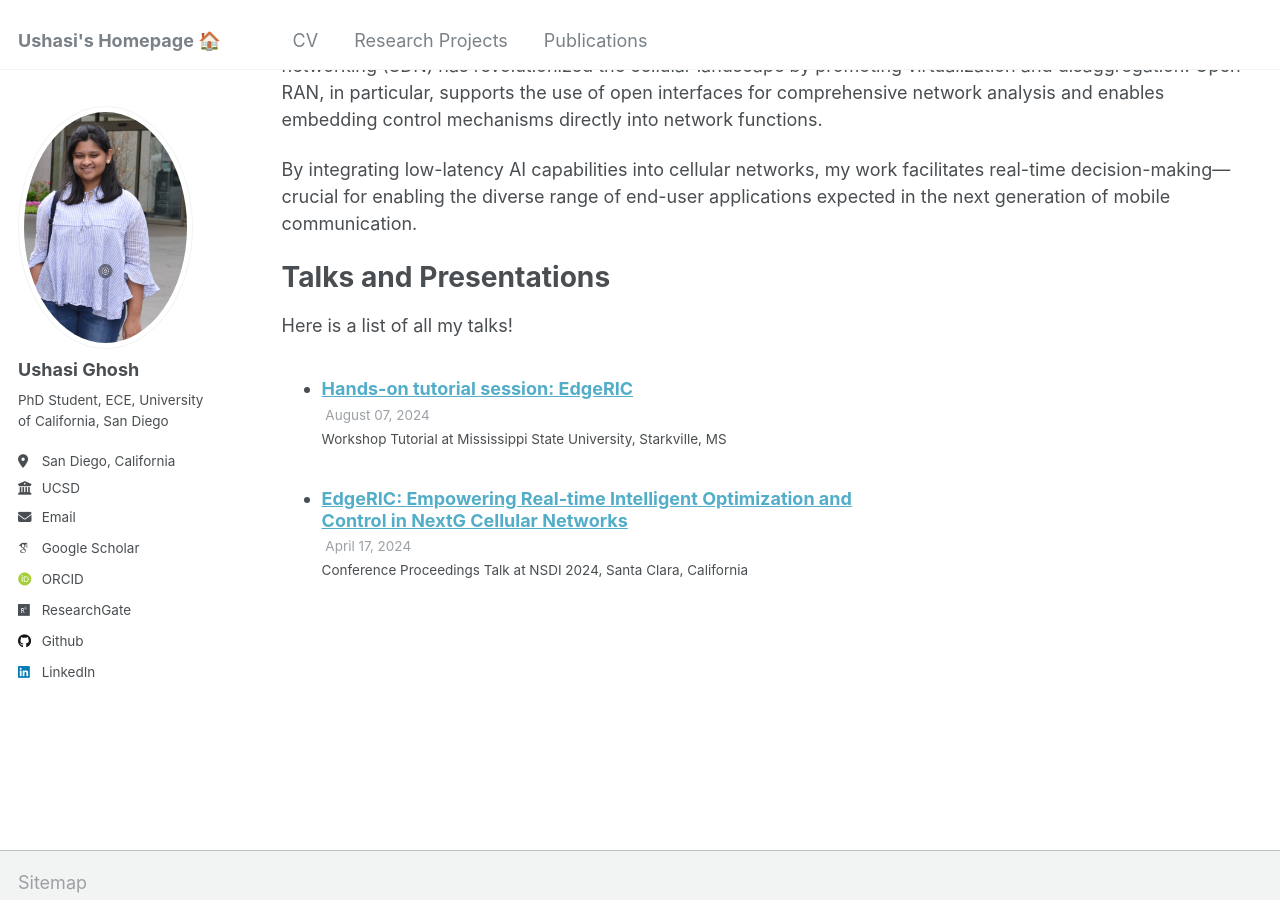
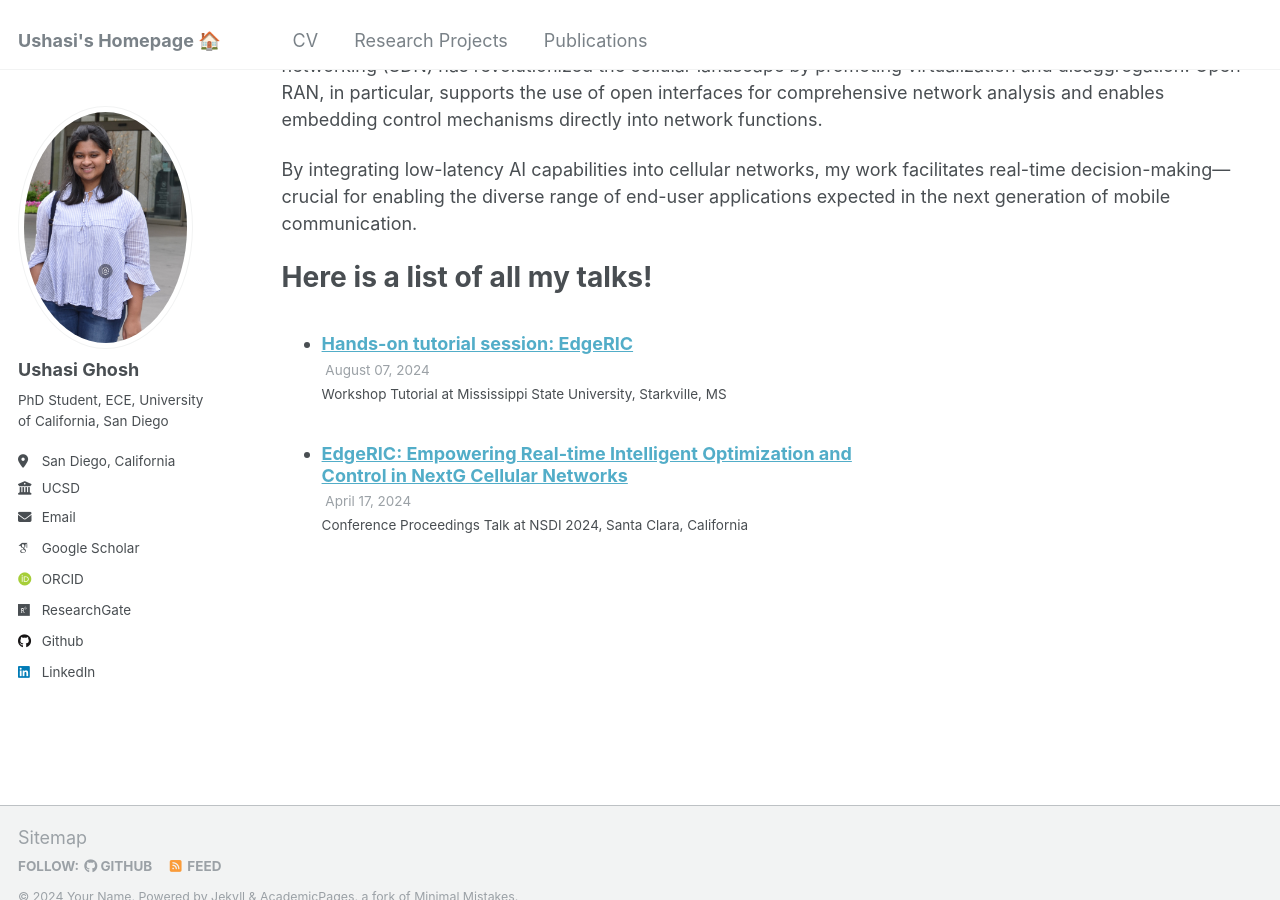
Before and after one commit to ushasigh/ushasigh.github.io, a Jekyll site: the page built from _pages/about.md, in a window 1280 px wide and 900 px high, scrolled down 809 px. Built offline with Jekyll 4.4.1, drawn with Linux system fonts in a browser that asks for light colours; some web fonts are replaced.

Commit message:
updated talk section

```diff
--- a/_pages/about.md
+++ b/_pages/about.md
@@ -28,10 +28,8 @@ In parallel, I am exploring specific application requirements within cellular ne
 By integrating low-latency AI capabilities into cellular networks, my work facilitates real-time decision-making—crucial for enabling the diverse range of end-user applications expected in the next generation of mobile communication.
 
 
-Talks and Presentations
+Here is a list of all my talks!
 ==============================
-Here is a list of all my talks!
-
 
 <ul>{% for post in site.talks reversed %}
   {% include archive-single-talk-cv.html  %}
```
Also changed, not shown: 2 other files.
